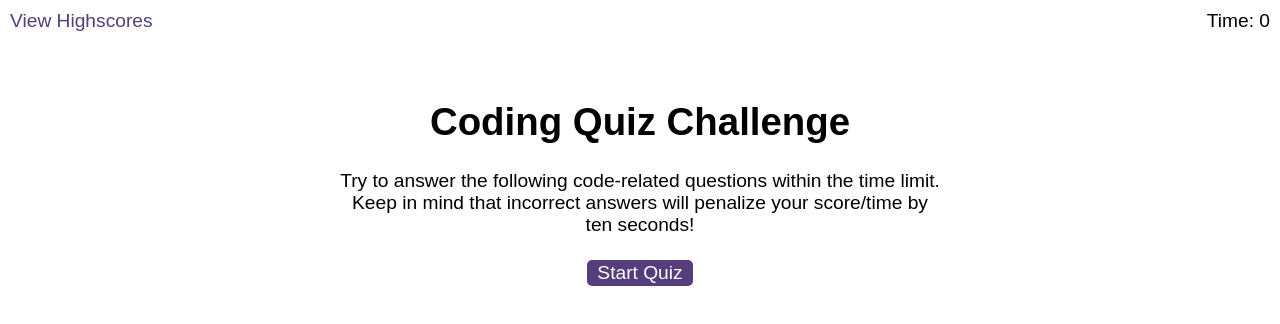
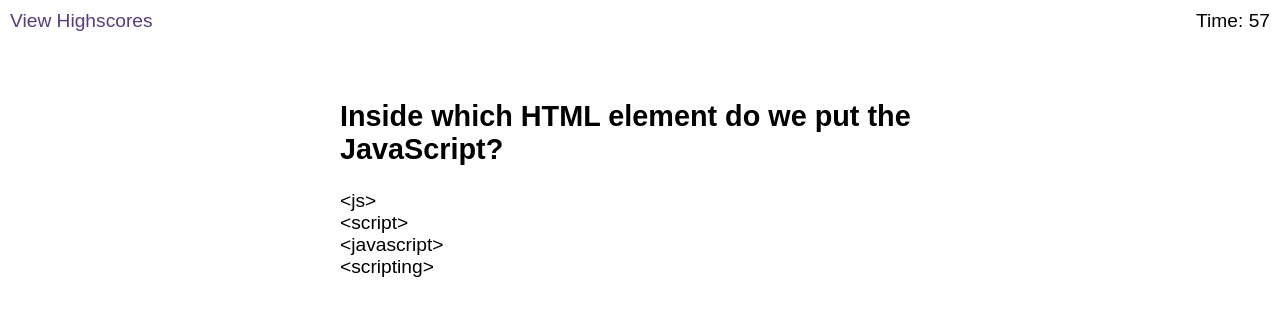
Before and after one commit to Najma53/Interactive-Coding-Quiz, a plain HTML site: page index.html in a window 1280 px wide. Both pictures are taken after a click on the button "Start Quiz". Drawn offline with Linux system fonts and the light colour scheme.

Commit message:
worked with tutor session and got pass the quiz button, changed code little bit

```diff
--- a/assets/js/logic.js
+++ b/assets/js/logic.js
@@ -1,27 +1,29 @@
 // getting variables from HTML files
 
 var start = document.getElementById("start");
-var questions = document.getElementById("questions");
+var questionTitle = document.getElementById("question-title");
 var choices1 = document.getElementById("1");
 var choices2 = document.getElementById("2");
 var choices3 = document.getElementById("3");
 var choices4 = document.getElementById("4");
 var counter = document.getElementById("counter");
 var end = document.getElementById("end-screen");
-var time = document.getElementById("time");
+var timeEl = document.getElementById("time");
 var Timer = document. querySelector("#timer");
-
+var questionsDiv = document.getElementById("questions");
+var startScreenDiv = document.getElementById("start-screen");
 // creating variables
 var lastQuestion = questions.length - 1; //index of last question
 var runningQuestion = 0;
 var score = 0;
-questions = [];
+// questions = [];
 
 //render a question
 //create another variable so don't have to type everytime and just use variable
 function  renderQuestion () {
+    console.log("runningQuestion = ", runningQuestion);
     var q = questions[runningQuestion];
-        questions.textContent = "<h2>" + q.questions + "</h2>";
+        questionTitle.textContent = q.question;
         choices1.textContent = q.choices1;
         choices2.textContent = q.choices2;
         choices3.textContent = q.choices3;
@@ -30,11 +32,12 @@ function  renderQuestion () {
     }
 
 //render Time
-var time = 0;
-var questionTime = 10; //10s each question has 10 seconds
+var time = 60;
+// var questionTime = 10; //10s each question has 10 seconds
 function renderTime(){
-    if (count <= questionTime){
-        time.textContent = time;
+    if (time >= 0){
+        time--;
+        timeEl.textContent = time;
     }
     else {
         time = 0;
@@ -56,16 +59,42 @@ start.addEventListener("click", startQuiz);
 
 //start quiz
 function startQuiz() {
-
-    // start.style.display ="none";
+console.log("startQuiz");
+    startScreenDiv.style.display ="none";
     renderQuestion();
-    //quiz.style.display ="block";
+    questionsDiv.style.display ="block";
     renderTime();
     Timer = setInterval (renderTime, 1000); //1000ms
 }
+function checkAnswers0 (){
+    console.log("checkAnswers0");
+    checkAnswers(
+        questions[runningQuestion].choices1
+    );
+    }
 
+    function checkAnswers1 (){
+        console.log("checkAnswers1");
+        checkAnswers(
+            questions[runningQuestion].choices2
+        );
+    }
+
+    function checkAnswers2 (){
+        console.log("checkAnswers2");
+        checkAnswers(
+            questions[runningQuestion].choices3
+        );
+    }
+
+    function checkAnswers3 (){
+        console.log("checkAnswers3");
+        checkAnswers(
+            questions[runningQuestion].choices4
+        );
+    }
 //Check Answer
-function checkAnswer(answer) {
+function checkAnswers(answer) {
     if (answer == questions[runningQuestion].correct) {
         //answer is correct
         //need to add correct audio file
--- a/index.html
+++ b/index.html
@@ -30,10 +30,10 @@
         <!-- choices container -->
         <div id="choices" class="choices"></div>
 
-        <div class="choices" id="1" onclick="checkAnswers ('1')"></div>
-            <div class="choices" id="2" onclick="checkAnswers ('2')"></div>
-            <div class="choices" id="3" onclick="checkAnswers ('3')"></div>
-            <div class="choices" id="4" onclick="checkAnswers ('4')"></div>
+        <div class="choices" id="1" onclick="checkAnswers0()"></div>
+            <div class="choices" id="2" onclick="checkAnswers1()"></div>
+            <div class="choices" id="3" onclick="checkAnswers2()"></div>
+            <div class="choices" id="4" onclick="checkAnswers3()"></div>
 
 
             <!-- https://www.geeksforgeeks.org/how-to-create-a-simple-javascript-quiz/ -->
```
